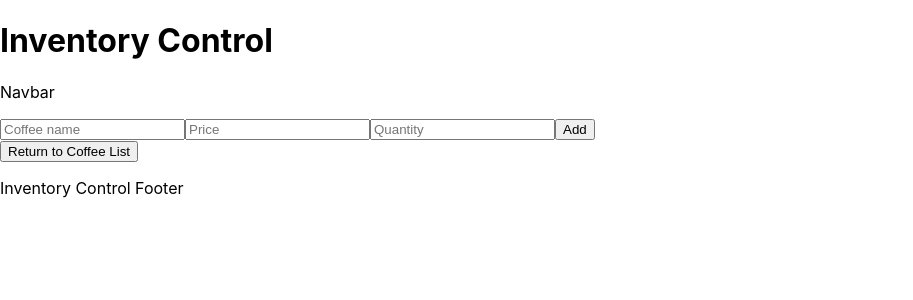
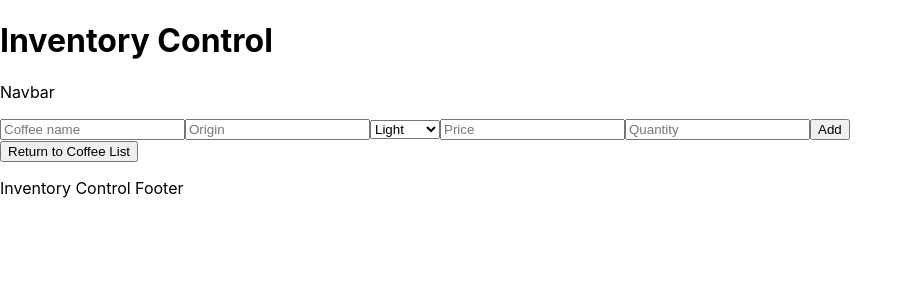
Before and after one commit to jamaier/React-InventoryControl, a React (Create React App) app: page / in a window 1280 px wide. Both pictures are taken after a click on the button "Add Coffee". Shown: the top 300 px of the page, without its empty margins (0-913 px from the left). Built offline with nearby package versions, Linux system fonts and the light colour scheme.

Commit message:
Update coffee values and displays

```diff
--- a/src/Components/Coffee.jsx
+++ b/src/Components/Coffee.jsx
@@ -6,6 +6,8 @@ function Coffee(props) {
     <React.Fragment>
       <div onClick={() => props.whenCoffeeClicked(props.id)}>
         <h3>Name: {props.name}</h3>
+        <p>Origin: {props.origin}</p>
+        <p>Roast: {props.roast}</p>
         <p>Price: $ {props.price} / lb</p>
         <p>Inventory: {props.quantity}</p>
         <hr />
@@ -18,6 +20,8 @@ Coffee.propTypes = {
   name: PropTypes.string,
   price: PropTypes.string,
   quantity: PropTypes.string,
+  origin: PropTypes.string,
+  roast: PropTypes.string,
   id: PropTypes.string,
   whenCoffeeClicked: PropTypes.func,
 };
--- a/src/Components/CoffeeDetail.jsx
+++ b/src/Components/CoffeeDetail.jsx
@@ -8,6 +8,8 @@ function CoffeeDetails(props) {
     <React.Fragment>
       <h1>Coffee Detail</h1>
       <h4>Name: {coffee.name}</h4>
+      <p>Origin: {coffee.origin}</p>
+      <p>Roast: {coffee.roast}</p>
       <p>Price: {coffee.price}</p>
       <p>Quantity: {coffee.quantity}</p>
 
--- a/src/Components/CoffeeList.jsx
+++ b/src/Components/CoffeeList.jsx
@@ -11,6 +11,8 @@ const CoffeeList = (props) => {
           <Coffee
             whenCoffeeClicked={props.onCoffeeSelection}
             name={coffee.name}
+            origin={coffee.origin}
+            roast={coffee.roast}
             price={coffee.price}
             quantity={coffee.quantity}
             id={coffee.id}
--- a/src/Components/NewCoffeeForm.jsx
+++ b/src/Components/NewCoffeeForm.jsx
@@ -10,6 +10,9 @@ function NewCoffeeForm(props) {
     props.onNewCoffeeCreation({
       name: event.target.name.value,
       price: event.target.price.value,
+      quantity: event.target.quantity.value,
+      origin: event.target.origin.value,
+      roast: event.target.roast.value,
       id: v4()
     });
   }
--- a/src/Components/ReusableForm.jsx
+++ b/src/Components/ReusableForm.jsx
@@ -9,6 +9,15 @@ const ReusableForm = (props) => {
           type='text'
           name='name'
           placeholder='Coffee name' />
+        <input
+          type="text"
+          name="origin"
+          placeholder="Origin" />
+        <select name="roast">
+          <option value="Light">Light</option>
+          <option value="Medium">Medium</option>
+          <option value="Dark">Dark</option>
+        </select>
         <input
           type='number'
           name='price'
```
